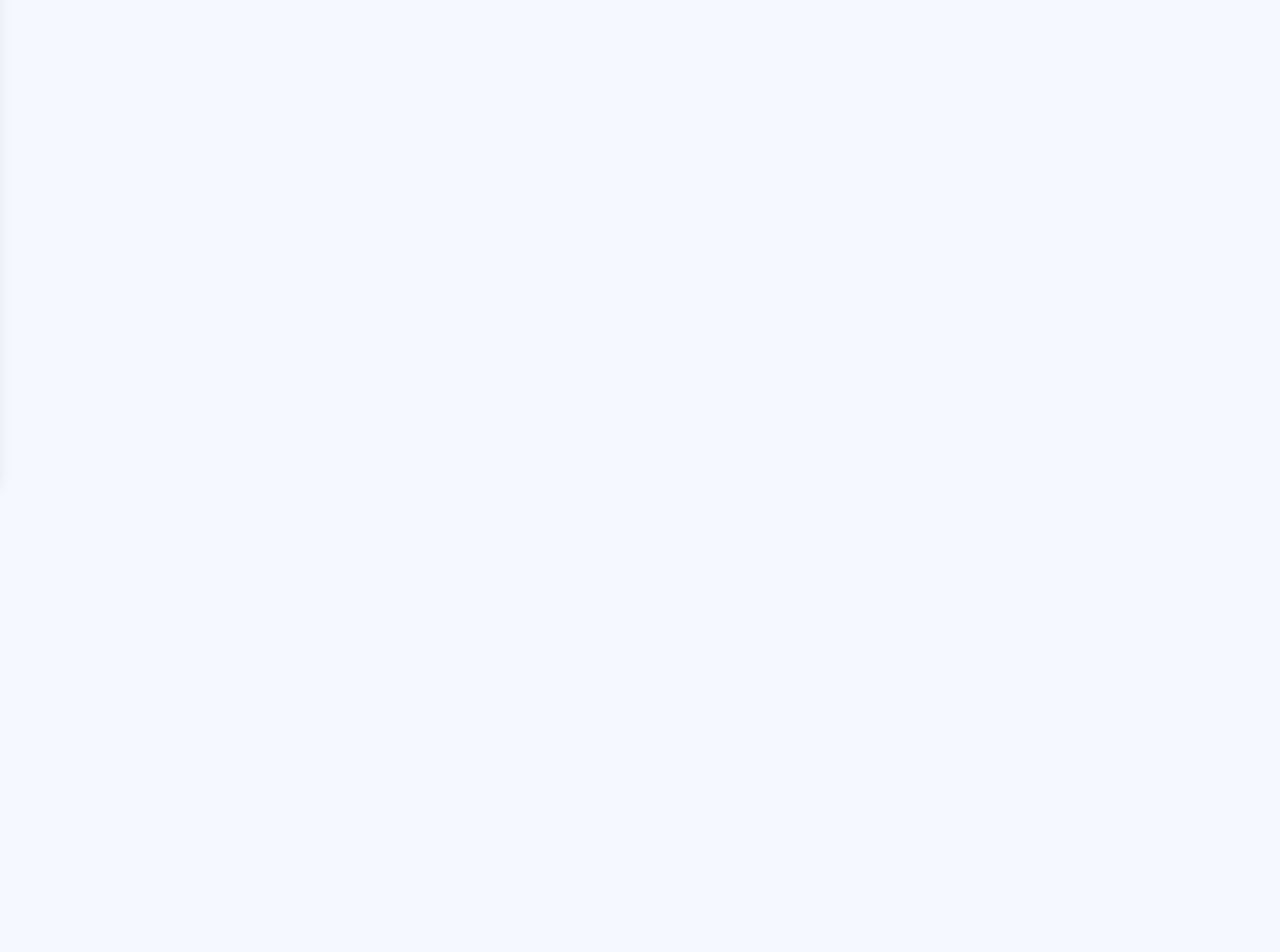
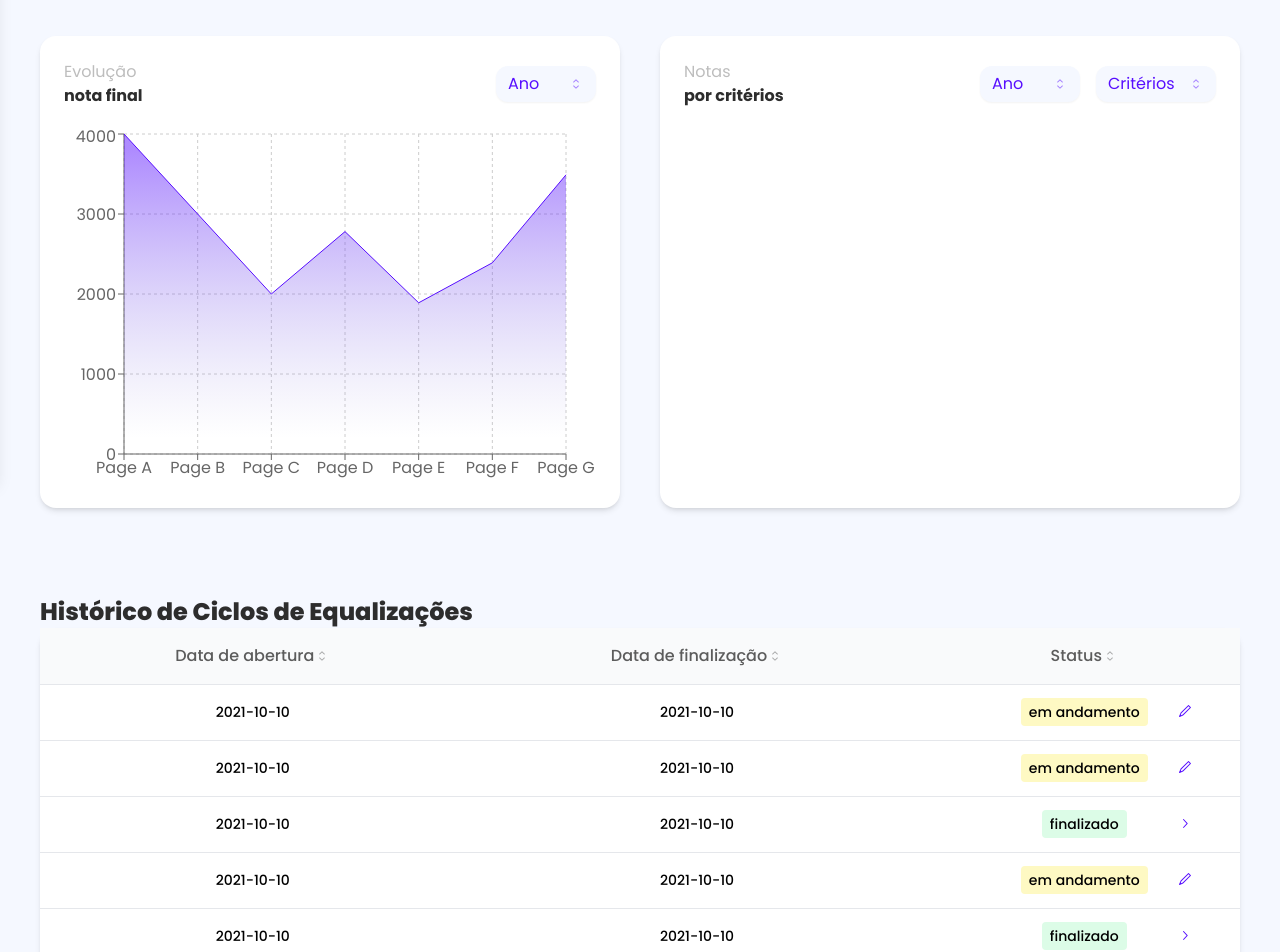
Before and after one commit to ericlbarreto/vprojects-web, a React (Vite) app: page /homeSocio/controleColaborador in a window 1280 px wide. Shown: the part 320-1272 px from the top of the page. Before the commit the page ends 800 px from the top, so only its background shows below. Built offline with nearby package versions, Linux system fonts and the light colour scheme; sample sign-in values are in the browser's storage.

Commit message:
feat: colaborator graphs and historic cycles

```diff
--- a/src/pages/ControleColaborador.tsx
+++ b/src/pages/ControleColaborador.tsx
@@ -1,5 +1,52 @@
 import { useEffect, useState } from 'react';
-import { Avatar, AvatarFallback, AvatarImage } from "@/components/ui/avatar"; // Certifique-se de ter estes componentes ou substitua-os por componentes equivalentes.
+import { Avatar, AvatarFallback, AvatarImage } from "@/components/ui/avatar";
+import AreaGraphic from "@/components/graphics/areaGraphic";
+import BarGraphic from "@/components/graphics/barGraphic";
+import {
+    Select,
+    SelectContent,
+    SelectGroup,
+    SelectItem,
+    SelectLabel,
+    SelectTrigger,
+    SelectValue,
+} from "@/components/ui/select";
+import { Separator } from "@radix-ui/react-select";
+import { EqualizationTable } from '@/components/equalizationTable/data-table';
+import { Payment, columns } from "@/components/equalizationTable/columns";
+
+const datatable: Payment[] = [
+    {
+        id: "m5gr84i9",
+        startDate: "2021-10-10",
+        endDate: "2021-10-10",
+        status: "em andamento"
+    },
+    {
+        id: "3u1reuv4",
+        startDate: "2021-10-10",
+        endDate: "2021-10-10",
+        status: "em andamento"
+    },
+    {
+        id: "derv1ws0",
+        startDate: "2021-10-10",
+        endDate: "2021-10-10",
+        status: "finalizado"
+    },
+    {
+        id: "5kma53ae",
+        startDate: "2021-10-10",
+        endDate: "2021-10-10",
+        status: "em andamento"
+    },
+    {
+        id: "bhqecj4p",
+        startDate: "2021-10-10",
+        endDate: "2021-10-10",
+        status: "finalizado"
+    },
+]
 
 interface Equalization {
     id: number;
@@ -74,7 +121,7 @@ function ControleColaborador() {
     }
 
     return (
-        <div className="sm:p-12 p-8">
+        <><div className="sm:p-10 p-16">
             <div className="col-start-6 col-span-8 bg-white rounded-2xl shadow-md relative flex items-center p-6">
                 <Avatar className="h-24 w-24 ml-4">
                     <AvatarImage src="https://github.com/shadcn.png" className="h-24 w-24" />
@@ -96,6 +143,126 @@ function ControleColaborador() {
                 </div>
             </div>
         </div>
+
+            <div className="h-full bg-azulBackground">
+            <div className="space-y-4 md:space-y-0 md:grid md:gap-x-6 md:grid-cols-2 md:p-8 sm:p-8 p-8">
+                    <div className="bg-white rounded-2xl shadow-md relative p-6 max-w-full md:max-w-[700px]  mx-2">
+                        <div className="flex justify-between items-center mb-4">
+                            <div>
+                                <p className="text-cinza">Evolução</p>
+                                <h2 className="text-[#2D2D2D] font-bold">nota final</h2>
+                            </div>
+                            <Select>
+                                <SelectTrigger className="w-[100px]">
+                                    <SelectValue
+                                        placeholder="Ano"
+                                        className="text-roxoPrincipal bg-azulBackground" />
+                                </SelectTrigger>
+                                <SelectContent className="bg-azulBackground">
+                                    <SelectItem value="2024" className="text-roxoPrincipal">
+                                        2024
+                                    </SelectItem>
+                                    <SelectItem value="2023" className="text-roxoPrincipal">
+                                        2023
+                                    </SelectItem>
+                                    <SelectItem value="2022 " className="text-roxoPrincipal">
+                                        2022
+                                    </SelectItem>
+                                </SelectContent>
+                            </Select>
+                        </div>
+                        <AreaGraphic />
+                    </div>
+                    <div className="bg-white rounded-2xl shadow-md relative p-6  max-w-full md:max-w-[700px]  mx-2">
+                        <div className="flex justify-between items-center mb-4">
+                            <div>
+                                <p className="text-cinza">Notas</p>
+                                <h2 className="text-[#2D2D2D] font-bold">por critérios</h2>
+                            </div>
+                            <div className="flex gap-4">
+                                <Select>
+                                    <SelectTrigger className="w-[100px]">
+                                        <SelectValue
+                                            placeholder="Ano"
+                                            className="text-roxoPrincipal bg-azulBackground" />
+                                    </SelectTrigger>
+                                    <SelectContent className="bg-azulBackground">
+                                        <SelectItem value="2024" className="text-roxoPrincipal">
+                                            2024
+                                        </SelectItem>
+                                        <SelectItem value="2023" className="text-roxoPrincipal">
+                                            2023
+                                        </SelectItem>
+                                        <SelectItem value="2022 " className="text-roxoPrincipal">
+                                            2022
+                                        </SelectItem>
+                                    </SelectContent>
+                                </Select>
+                                <Select>
+                                    <SelectTrigger className="w-[120px]">
+                                        <SelectValue
+                                            placeholder="Critérios"
+                                            className="text-roxoPrincipal bg-azulBackground" />
+                                    </SelectTrigger>
+                                    <SelectContent>
+                                        <SelectGroup>
+                                            <SelectLabel>Comportamentais</SelectLabel>
+                                            <SelectItem value="sentimento-de-dono" className="text-roxoPrincipal">
+                                                Sentimento de Dono
+                                            </SelectItem>
+                                            <SelectItem value="resiliencia-nas-adversidades" className="text-roxoPrincipal">
+                                                Resiliência nas Adversidades
+                                            </SelectItem>
+                                            <SelectItem value="organizacao-no-trabalho" className="text-roxoPrincipal">
+                                                Organização no Trabalho
+                                            </SelectItem>
+                                            <SelectItem value="capacidade-de-aprender" className="text-roxoPrincipal">
+                                                Capacidade de Aprender
+                                            </SelectItem>
+                                            <SelectItem value="team-player" className="text-roxoPrincipal">
+                                                Ser “Team Player”
+                                            </SelectItem>
+                                        </SelectGroup>
+                                        <Separator className="bg-cinza border-[0.7px]" />
+                                        <SelectGroup>
+                                            <SelectLabel>Execução</SelectLabel>
+                                            <SelectItem value="entregar-com-qualidade" className="text-roxoPrincipal">
+                                                Entregar com Qualidade
+                                            </SelectItem>
+                                            <SelectItem value="atender-aos-prazos" className="text-roxoPrincipal">
+                                                Atender aos Prazos
+                                            </SelectItem>
+                                            <SelectItem value="fazer-mais-com-menos" className="text-roxoPrincipal">
+                                                Fazer Mais com Menos
+                                            </SelectItem>
+                                            <SelectItem value="pensar-fora-da-caixa" className="text-roxoPrincipal">
+                                                Pensar Fora da Caixa
+                                            </SelectItem>
+                                        </SelectGroup>
+                                    </SelectContent>
+                                </Select>
+                            </div>
+                        </div>
+                        <div className="flex items-center justify-center">
+                            <BarGraphic />
+                        </div>
+                    </div>
+                </div>
+            </div>
+            <div className="h-full bg-azulBackground">
+                <div className="space-y-4 md:space-y-0 md:grid md:gap-x-6 md:p-8 sm:p-8 p-8">
+                    <div className="col-span-8 mx-2">
+                        <h1 className="font-extrabold text-[#2D2D2D] text-2xl mt-6">
+                            Histórico de Ciclos de Equalizações
+                        </h1>
+                    </div>
+                    <div className="col-span-8 bg-white rounded-2xl shadow-md relative h-[400px] mt-6 mx-2">
+                        <EqualizationTable columns={columns} data={datatable} />
+                    </div>
+                </div>
+            </div >
+
+        </>
     );
 }
 
```
Also changed, not shown: 2 other files (tests, documents, lock files or other folders).
